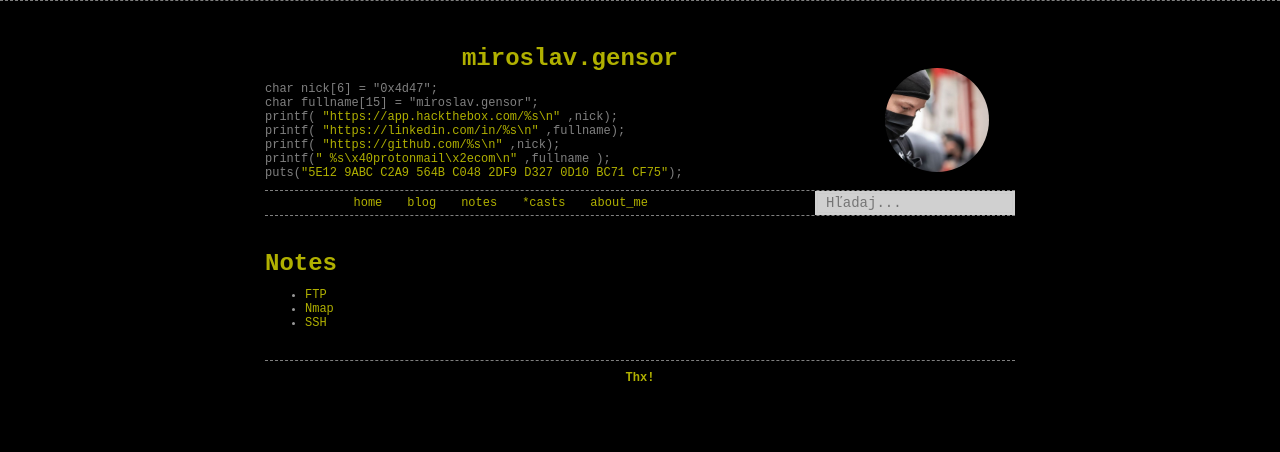
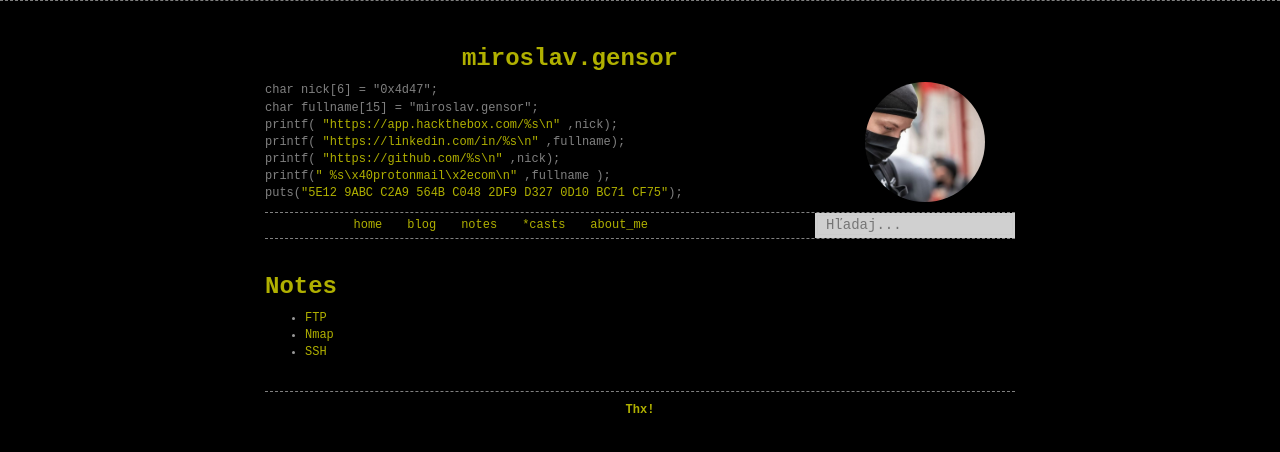
Before and after one commit to 0x00mg/0x00mg.github.io, a Jekyll site: the page built from notes.md, in a window 1280 px wide. Shown: the top 452 px of the page. Built offline with Jekyll 4.4.1, drawn with Linux system fonts in a browser that asks for light colours.

Commit message:
Update main.css

```diff
--- a/css/main.css
+++ b/css/main.css
@@ -2,22 +2,17 @@
 /* Globálne štýly */
 body {
     border-top: 1px dashed rgba(255,255,255,0.5);
-    background-color: #000000;
+    background-color: #000;
     margin: 0 auto;
     padding: 0;
     font-family: monospace;
     font-size: 12px;
-    line-height: unset !important;
     color: rgba(255,255,255,0.6);
     text-align: center;
 }
 
-h1 {
-    color: rgba(220,220,0,0.8);
-    font-size: 24px;
-    font-family: monospace;
-    font-weight: bold;
-}
+/* Nadpisy */
+h1 { color: rgba(220,220,0,0.8); font-size: 24px; font-weight: bold; }
 h2 { color: rgba(220,220,0,0.7); }
 h3 { color: rgba(220,220,0,0.6); }
 h4 { color: rgba(220,220,0,0.5); }
@@ -27,58 +22,26 @@
 footer {
     color: rgba(220,220,0,0.8);
     font-weight: bold;
-    border-top: dashed 1px rgba(255,255,255,0.5);
+    border-top: 1px dashed rgba(255,255,255,0.5);
     margin: 20px auto 15px;
     padding-top: 10px;
 }
 
-header {
-    margin-top: 25px;
-    margin-bottom: 10px;
-    color: rgba(220,220,0,0.9);
-}
-header p {
-    text-align: left;
-    margin: 0;
-    color: rgba(255,255,255,0.5);
-}
+header { margin: 25px 0 10px; color: rgba(220,220,0,0.9); }
+header p { text-align: left; margin: 0; color: rgba(255,255,255,0.5); }
 
-a {
-    text-decoration: none;
-    color: rgba(220,220,0,0.8);
-}
-a:hover {
-    color: rgba(220,220,0,0.6);
-}
+a { text-decoration: none; color: rgba(220,220,0,0.8); }
+a:hover { color: rgba(220,220,0,0.6); }
 
 /* Menu */
-.menu {
-    border-top: 1px dashed rgba(255,255,255,0.5);
-    border-bottom: 1px dashed rgba(255,255,255,0.5);
-    margin-bottom: 10px;
-}
-.menu ul {
-    margin: 12px 0;
-    padding-left: 0;
-}
-.menu ul li {
-    display: inline;
-    margin-left: 5px;
-}
-.menu ul li a {
-    text-decoration: none;
-    color: rgba(220,220,0,0.8);
-}
-.menu ul li a:hover {
-    padding: 2px;
-    border-left: 1px dashed rgba(220,220,0,0.5);
-    border-right: 1px dashed rgba(220,220,0,0.5);
-}
+.menu { border-top: 1px dashed rgba(255,255,255,0.5); border-bottom: 1px dashed rgba(255,255,255,0.5); margin-bottom: 10px; }
+.menu ul { margin: 12px 0; padding-left: 0; }
+.menu ul li { display: inline; margin-left: 5px; }
+.menu ul li a { color: rgba(220,220,0,0.8); }
+.menu ul li a:hover { padding: 2px; border-left: 1px dashed rgba(220,220,0,0.5); border-right: 1px dashed rgba(220,220,0,0.5); }
 
-/* Main content */
-main {
-    text-align: left;
-}
+/* Main */
+main { text-align: left; }
 
 /* Pre / code blocks */
 pre {
@@ -92,36 +55,6 @@
     color: rgba(255,255,255,0.4);
 }
 
-/* Images & iframe */
-img {
-    width: 80%;
-    margin-left: 10%;
-    padding: 8px;
-    border-radius: 3px;
-}
-iframe {
-    width: 750px;
-    height: 400px;
-    border: 1px dashed rgba(255,255,255,0.5);
-    padding: 8px;
-    margin-bottom: 10px;
-    border-radius: 3px;
-}
-
-/* Tables */
-table {
-    width: 100%;
-    border-collapse: collapse;
-    text-align: center;
-}
-td {
-    border: 1px dashed rgba(255, 255, 255, 0.5);
-}
-table a {
-    color: white;
-}
-
-/* ------------------- */
 /* Výsledky vyhľadávania */
 #results {
     background: #fff;
@@ -135,22 +68,20 @@
     list-style: none;
     border: 1px solid #ccc;
     border-radius: 4px;
-    display: none; /* skryté, kým sa nezobrazia výsledky */
+    display: none;
 }
 
 #results li {
     border-bottom: 1px solid #eee;
     background: #fff;
 }
-#results li:last-child {
-    border-bottom: none;
-}
+#results li:last-child { border-bottom: none; }
 
 #results li a,
 #results li a:visited,
 #results li a:active {
     display: block;
-    color: #000 !important; /* čierny text */
+    color: #000 !important;
     font-size: 14px;
     padding: 6px 8px;
     text-decoration: none;
@@ -161,18 +92,7 @@
     color: #000 !important;
 }
 
-/* ------------------- */
-/* Syntax highlighting */
-.highlight .c { color: #999988; font-style: italic } /* Comment */
-.highlight .err { color: #a61717; background-color: #e3d2d2 } /* Error */
-.highlight .k { font-weight: bold } /* Keyword */
-.highlight .o { font-weight: bold } /* Operator */
-/* ... ostatné syntax štýly z pôvodného CSS ... */
-
-/* ------------------- */
 /* Responsive */
 @media (max-width: 768px) {
-  .profile-photo {
-    display: none;
-  }
+  .profile-photo { display: none; }
 }
```
